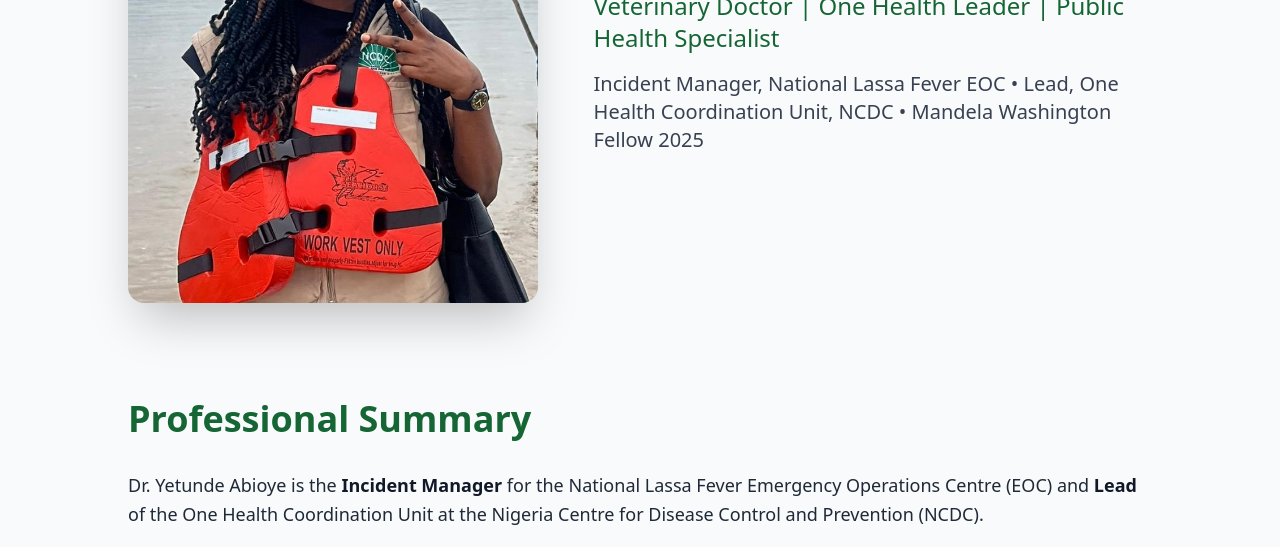
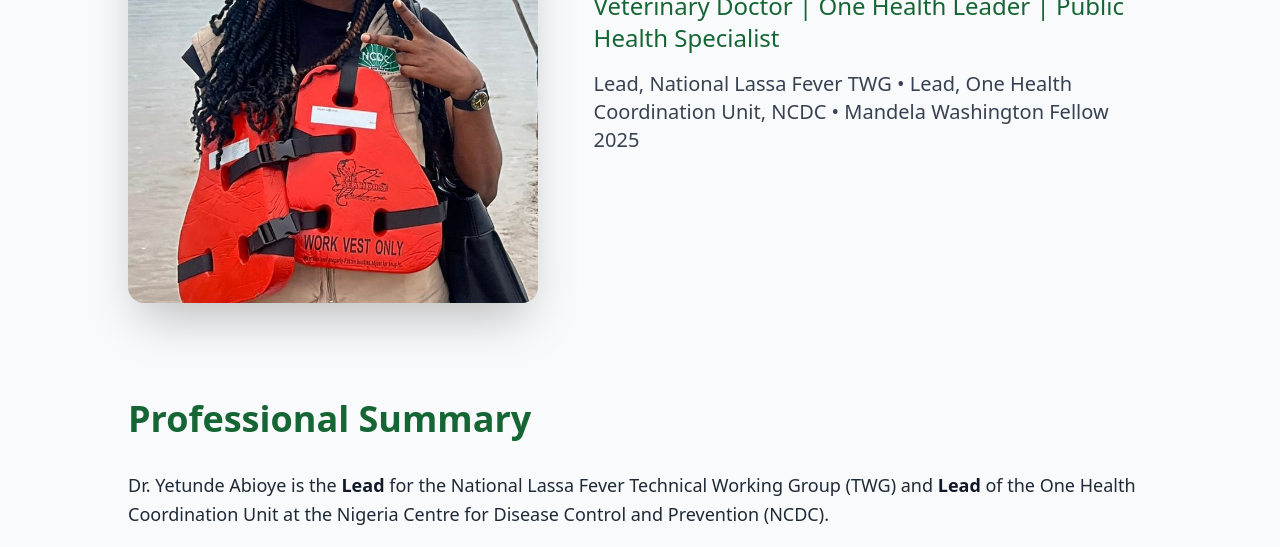
Before and after one commit to Dav-Nelson/dr-yetunde-website, a React (Vite) app: page /about in a window 1280 px wide. Shown: the part 339-886 px from the top of the page. Built offline with nearby package versions, Linux system fonts and the light colour scheme; no server answers.

Commit message:
Update job titles in About page

```diff
--- a/src/pages/About.jsx
+++ b/src/pages/About.jsx
@@ -27,7 +27,7 @@
               Veterinary Doctor | One Health Leader | Public Health Specialist
             </p>
             <p className="text-lg md:text-xl text-gray-700">
-              Incident Manager, National Lassa Fever EOC • Lead, One Health Coordination Unit, NCDC • Mandela Washington Fellow 2025
+              Lead, National Lassa Fever TWG • Lead, One Health Coordination Unit, NCDC • Mandela Washington Fellow 2025
             </p>
           </div>
         </div>
@@ -39,7 +39,7 @@
           </h2>
           <div className="prose prose-lg max-w-none text-gray-800 leading-relaxed space-y-6">
             <p>
-              Dr. Yetunde Abioye is the <strong>Incident Manager</strong> for the National Lassa Fever Emergency Operations Centre (EOC) and <strong>Lead</strong> of the One Health Coordination Unit at the Nigeria Centre for Disease Control and Prevention (NCDC).
+              Dr. Yetunde Abioye is the <strong>Lead</strong> for the National Lassa Fever Technical Working Group (TWG) and <strong>Lead</strong> of the One Health Coordination Unit at the Nigeria Centre for Disease Control and Prevention (NCDC).
             </p>
             <p>
               Her professional journey spans progressive experience across clinical practice, surveillance and epidemiology, zoonotic diseases, antimicrobial resistance, food safety, food security, public health, health security, and One Health initiatives, policy, and multisectoral partnerships.
```
